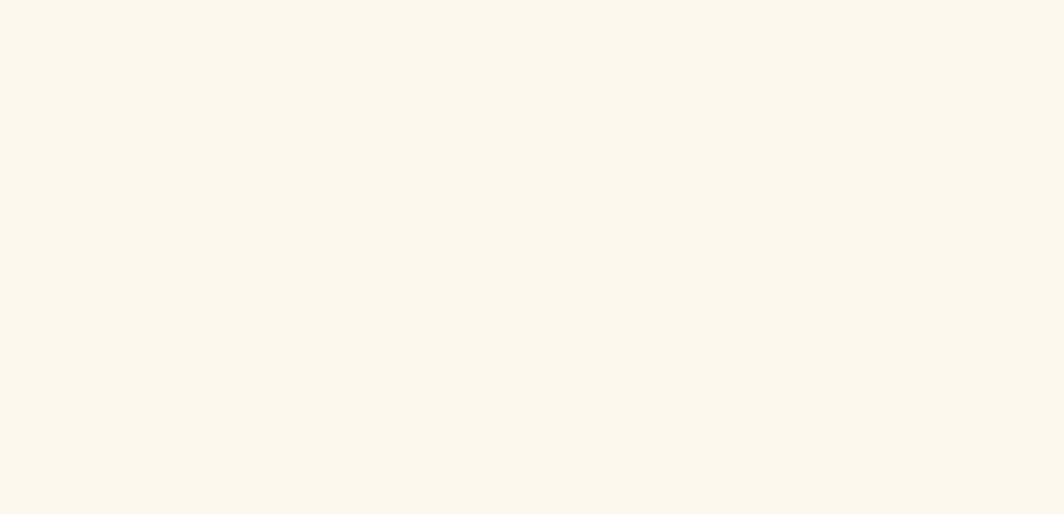
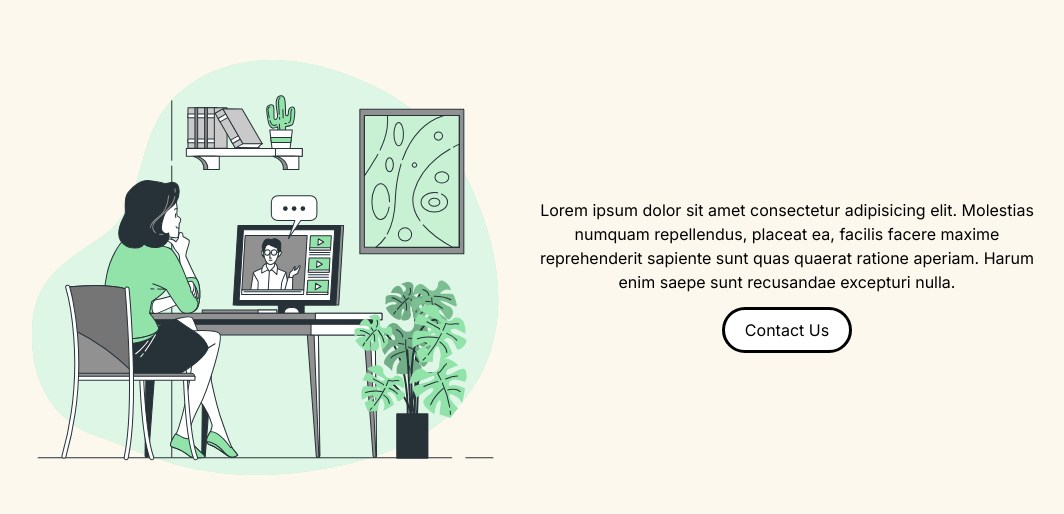
Before and after one commit to Ridwan-09/e-Study, a React (Vite) app: page / in a window 1280 px wide. Shown: the part 858-1372 px from the top of the page, without its empty margins (114-1178 px from the left). Before the commit the page ends 800 px from the top, so only its background shows below. Built offline with nearby package versions, Linux system fonts and the light colour scheme.

Commit message:
first commit

```diff
--- a/src/App.jsx
+++ b/src/App.jsx
@@ -1,6 +1,7 @@
 import React from 'react';
 import Navbar from './Components/Navbar';
 import Home from './Components/Home';
+import About from './Components/About';
 
 const App = () => {
   return (
@@ -11,6 +12,10 @@ const App = () => {
         <div id='home'>
           <Home></Home>
         </div>
+
+        <div>
+          <About></About>
+        </div>
       </main>
     </div>
   );
--- /dev/null
+++ b/src/Components/About.jsx
@@ -0,0 +1,26 @@
+import React from 'react';
+import img from '../assets/about.svg'
+import { Link } from 'react-scroll';
+import Button from '../Layout/Button';
+
+const About = () => {
+    return (
+        <div className='md:min-h-screen flex flex-col-reverse md:flex-row items-center gap-5 md:mx-32 mx-5 mt-14'>
+            <div className='w-full md:m-2/4'>
+                <img src={img} alt="img" />
+            </div>
+
+            <div className='w-full md:m-2/4 text-center space-y-2'>
+                <p>Lorem ipsum dolor sit amet consectetur adipisicing elit. Molestias numquam repellendus, placeat ea, facilis facere maxime reprehenderit sapiente sunt quas quaerat ratione aperiam. Harum enim saepe sunt recusandae excepturi nulla.
+
+                </p>
+
+                <Link to='contact' spy={true} smooth={true} duration={500}>
+                    <Button title='Contact Us'></Button>
+                </Link>
+            </div>
+        </div>
+    );
+};
+
+export default About;
```
